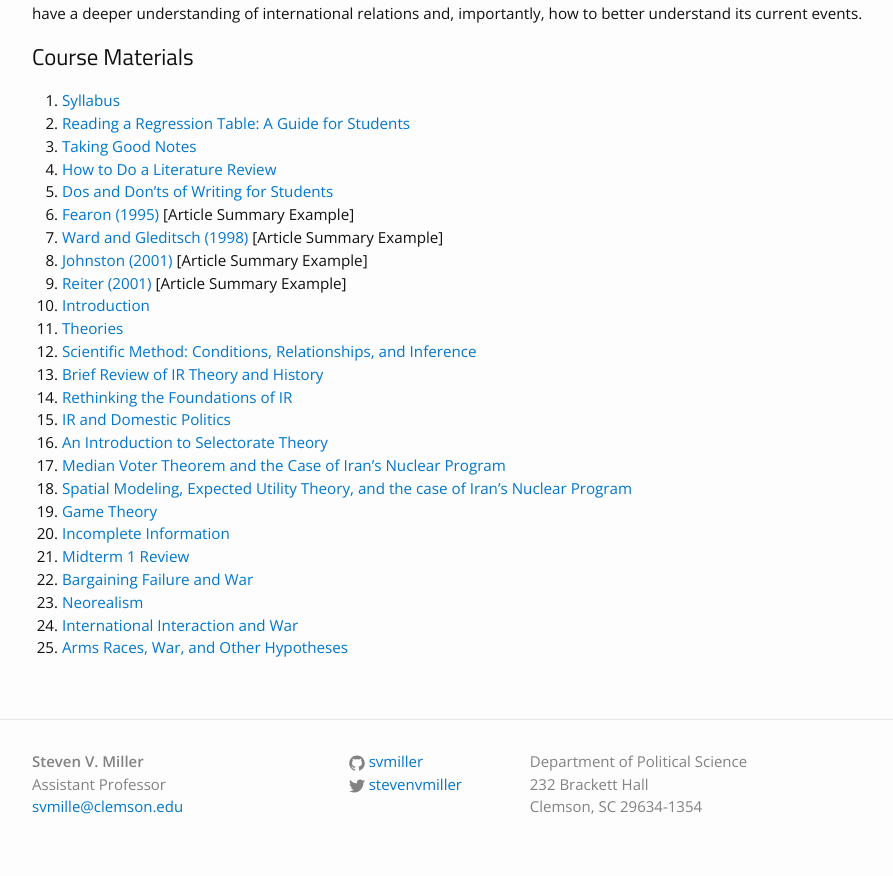
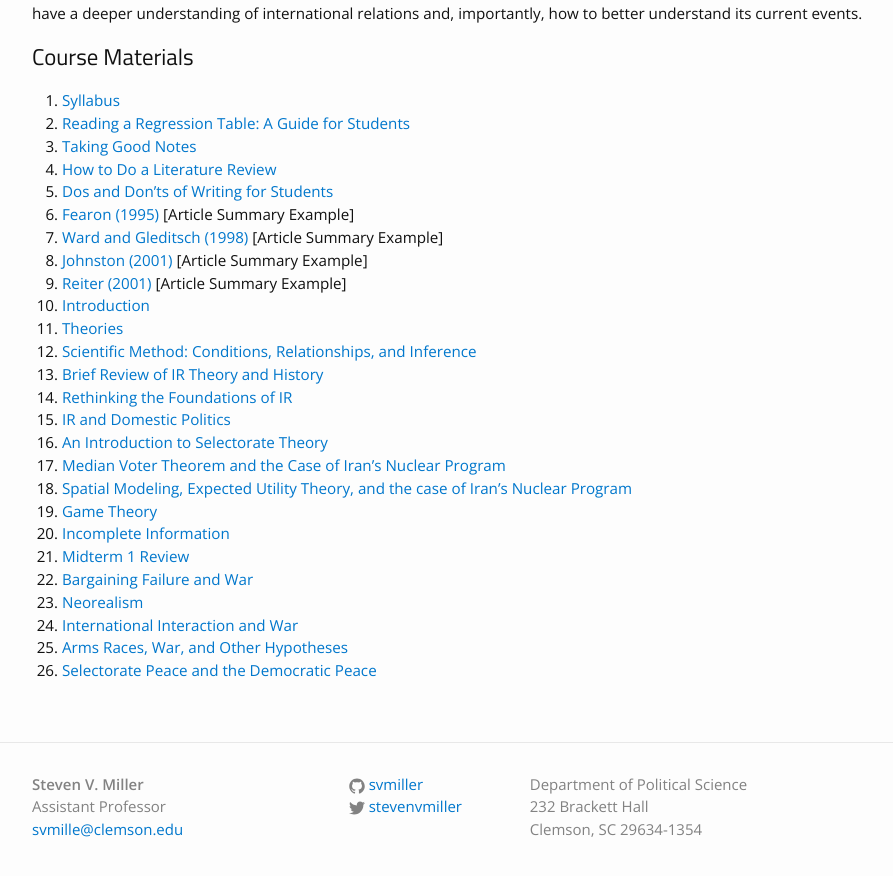
Before and after one commit to svmiller/svmiller.github.io, a Jekyll site: the page built from teaching/posc-1020.md, in a window 1280 px wide and 900 px high, scrolled down 676 px. Shown: the top 876 px of the window, without its empty margins (163-1056 px from the left). Built offline with Jekyll 4.4.1, drawn with Linux system fonts in a browser that asks for light colours; some web fonts are replaced.

Commit message:
add lectures 10.27.2015

```diff
--- a/teaching/posc-1020.md
+++ b/teaching/posc-1020.md
@@ -35,3 +35,4 @@ This introductory-level course will survey several core topics in the study of i
 23. [Neorealism](https://www.dropbox.com/s/m4m9jcpw357umy8/posc1020-lecture-neorealism.pdf?dl=0)
 24. [International Interaction and War](https://www.dropbox.com/s/pcn5oflm6xjwxvr/posc1020-lecture-ii-war.pdf?dl=0)
 25. [Arms Races, War, and Other Hypotheses](https://www.dropbox.com/s/1ehzyw0alrcwyce/posc1020-lecture-arms-races-war.pdf?dl=0)
+26. [Selectorate Peace and the Democratic Peace](https://www.dropbox.com/s/7pkqrk2djwb6zoh/posc1020-lecture-selectorate-peace.pdf?dl=0)
```
Also changed, not shown: teaching/posc-3410.md (+1 -0 lines).
